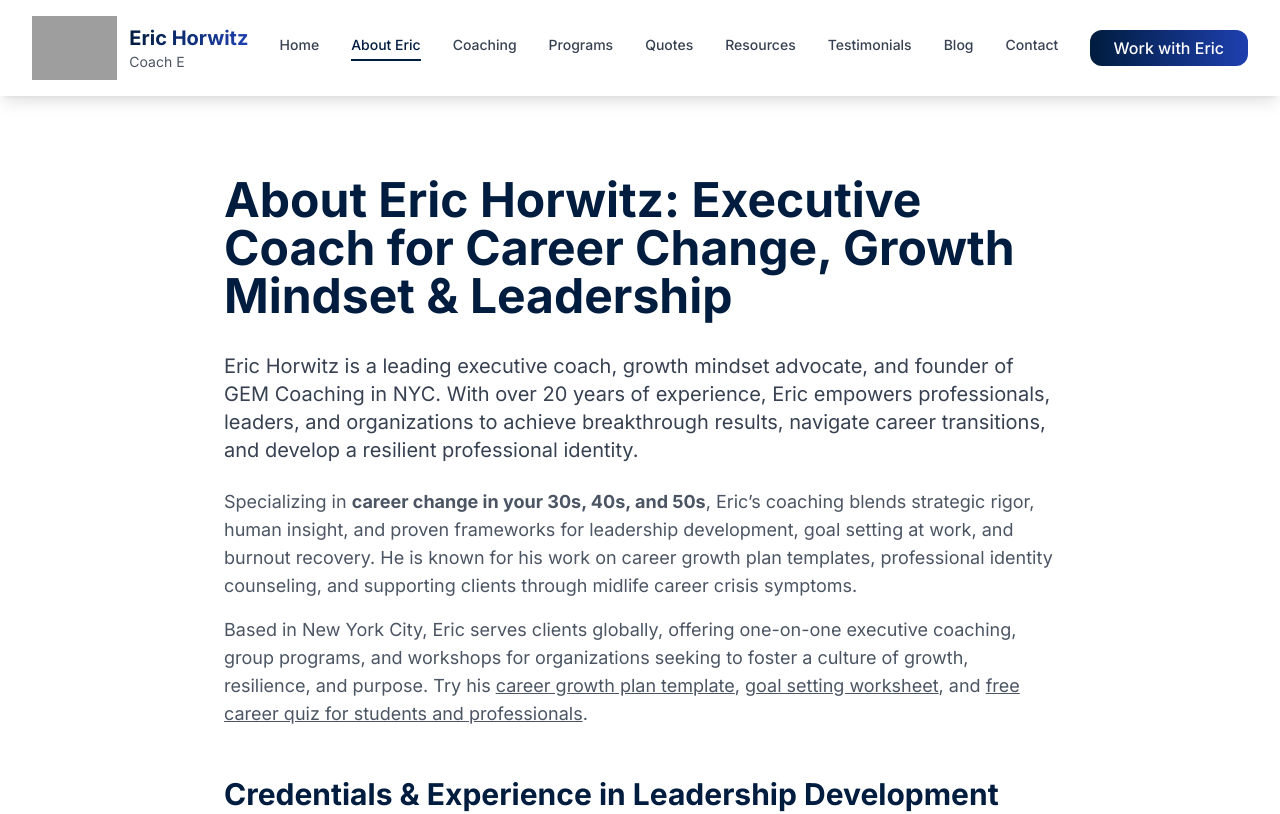
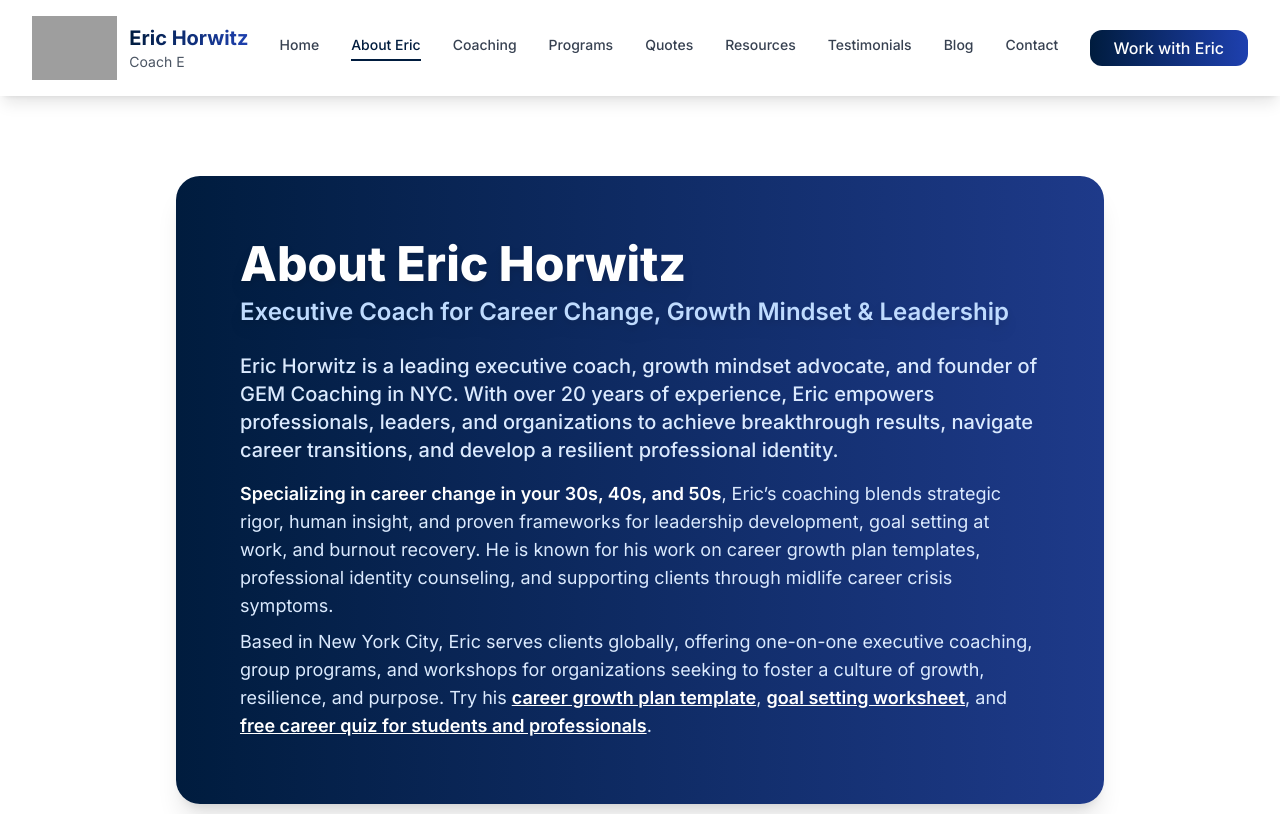
Before and after one commit to AnkoriAl/erichorwitz.ai, a Next.js app: page /about in a window 1280 px wide. Shown: the top 814 px of the page. Built offline with nearby package versions, Linux system fonts and the light colour scheme; grey boxes are pictures that could not be loaded.

Commit message:
Fix about page design

```diff
--- a/app/about/page.tsx
+++ b/app/about/page.tsx
@@ -43,18 +43,25 @@ const AboutPage: React.FC = () => {
         <meta name="description" content="Learn about Eric Horwitz, a leading NYC executive coach specializing in career change, growth mindset, leadership development, and professional identity counseling. Discover his approach to career growth plan templates, work goal setting, and midlife career transitions." />
         <meta name="keywords" content="about Eric Horwitz, executive coach, career growth plan template, growth mindset, leadership development, career change in 40s, professional identity counseling, work goals to set, goal setting at work, midlife career crisis, GEM coaching, NYC, career transitions, personal development, professional development committee, career path decide, career zen, career transition resume examples, interview training skills, growth mindset quotes, goal setting books, burnout recovery, coaching programs, leadership development programs" />
       </Head>
-      <main className="max-w-4xl mx-auto px-4 sm:px-6 lg:px-8 py-20">
-        <h1 className="text-5xl font-bold text-[#001C3E] mb-8">About Eric Horwitz: Executive Coach for Career Change, Growth Mindset & Leadership</h1>
-        <section className="mb-12">
-          <p className="text-xl text-gray-700 mb-6">
-            Eric Horwitz is a leading executive coach, growth mindset advocate, and founder of GEM Coaching in NYC. With over 20 years of experience, Eric empowers professionals, leaders, and organizations to achieve breakthrough results, navigate career transitions, and develop a resilient professional identity.
-          </p>
-          <p className="text-lg text-gray-600 mb-4">
-            Specializing in <strong>career change in your 30s, 40s, and 50s</strong>, Eric’s coaching blends strategic rigor, human insight, and proven frameworks for leadership development, goal setting at work, and burnout recovery. He is known for his work on career growth plan templates, professional identity counseling, and supporting clients through midlife career crisis symptoms.
-          </p>
-          <p className="text-lg text-gray-600">
-            Based in New York City, Eric serves clients globally, offering one-on-one executive coaching, group programs, and workshops for organizations seeking to foster a culture of growth, resilience, and purpose. Try his <a href="/resources" className="underline hover:text-blue-700">career growth plan template</a>, <a href="/resources" className="underline hover:text-blue-700">goal setting worksheet</a>, and <a href="/resources" className="underline hover:text-blue-700">free career quiz for students and professionals</a>.
-          </p>
+      <main className="max-w-5xl mx-auto px-4 sm:px-8 lg:px-12 py-20">
+        <section className="mb-16">
+          <div className="bg-gradient-to-r from-[#001C3E] to-blue-900 rounded-3xl shadow-xl p-10 md:p-16 flex flex-col md:flex-row items-center gap-10">
+            <div className="flex-1 text-center md:text-left">
+              <h1 className="text-4xl md:text-5xl font-extrabold text-white mb-6 leading-tight drop-shadow-lg">
+                About Eric Horwitz
+                <span className="block text-lg md:text-2xl font-semibold text-blue-200 mt-2">Executive Coach for Career Change, Growth Mindset & Leadership</span>
+              </h1>
+              <p className="text-lg md:text-xl text-blue-100 mb-4 font-medium">
+                Eric Horwitz is a leading executive coach, growth mindset advocate, and founder of GEM Coaching in NYC. With over 20 years of experience, Eric empowers professionals, leaders, and organizations to achieve breakthrough results, navigate career transitions, and develop a resilient professional identity.
+              </p>
+              <p className="text-base md:text-lg text-blue-100 mb-2">
+                <span className="font-semibold text-white">Specializing in career change in your 30s, 40s, and 50s</span>, Eric’s coaching blends strategic rigor, human insight, and proven frameworks for leadership development, goal setting at work, and burnout recovery. He is known for his work on career growth plan templates, professional identity counseling, and supporting clients through midlife career crisis symptoms.
+              </p>
+              <p className="text-base md:text-lg text-blue-100">
+                Based in New York City, Eric serves clients globally, offering one-on-one executive coaching, group programs, and workshops for organizations seeking to foster a culture of growth, resilience, and purpose. Try his <a href="/resources" className="underline font-semibold text-white hover:text-blue-200">career growth plan template</a>, <a href="/resources" className="underline font-semibold text-white hover:text-blue-200">goal setting worksheet</a>, and <a href="/resources" className="underline font-semibold text-white hover:text-blue-200">free career quiz for students and professionals</a>.
+              </p>
+            </div>
+          </div>
         </section>
         <section className="mb-12">
           <h2 className="text-3xl font-bold text-[#001C3E] mb-4">Credentials & Experience in Leadership Development</h2>
```
